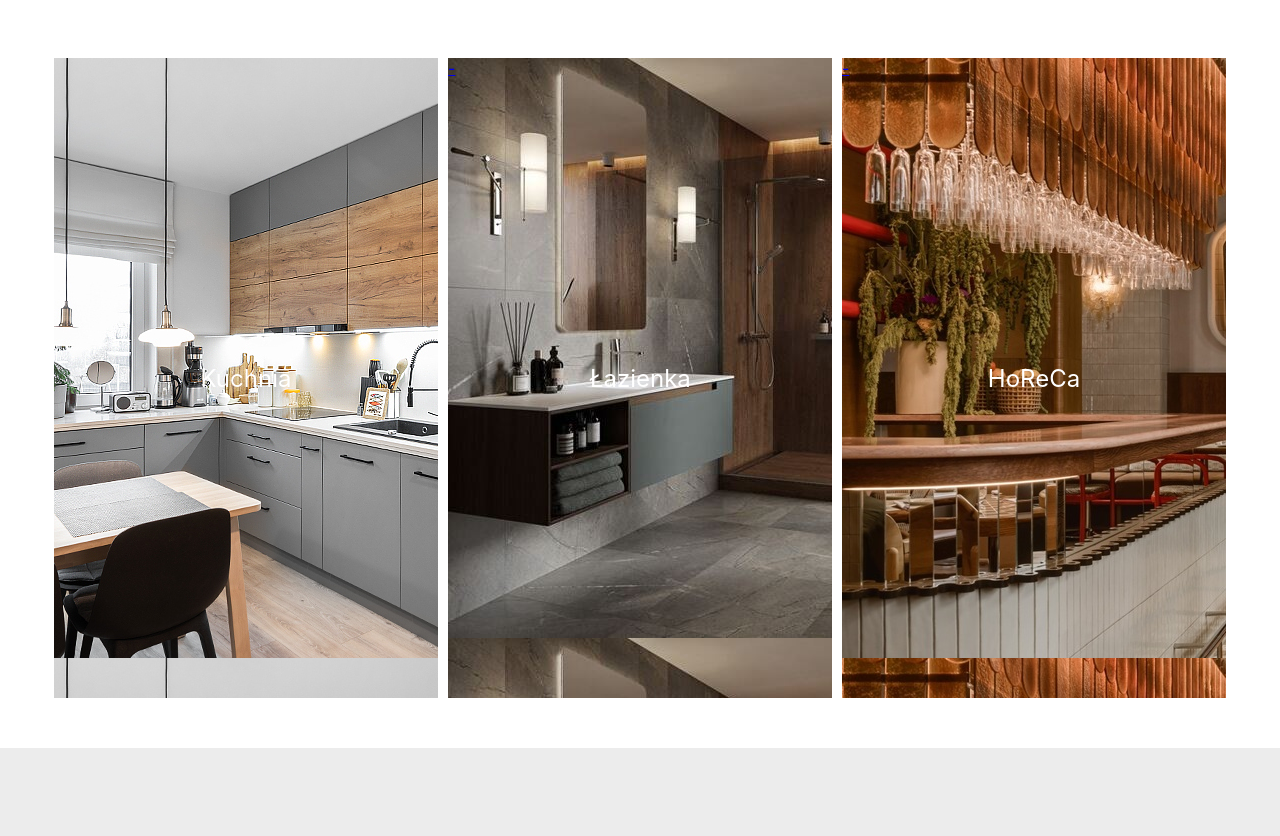
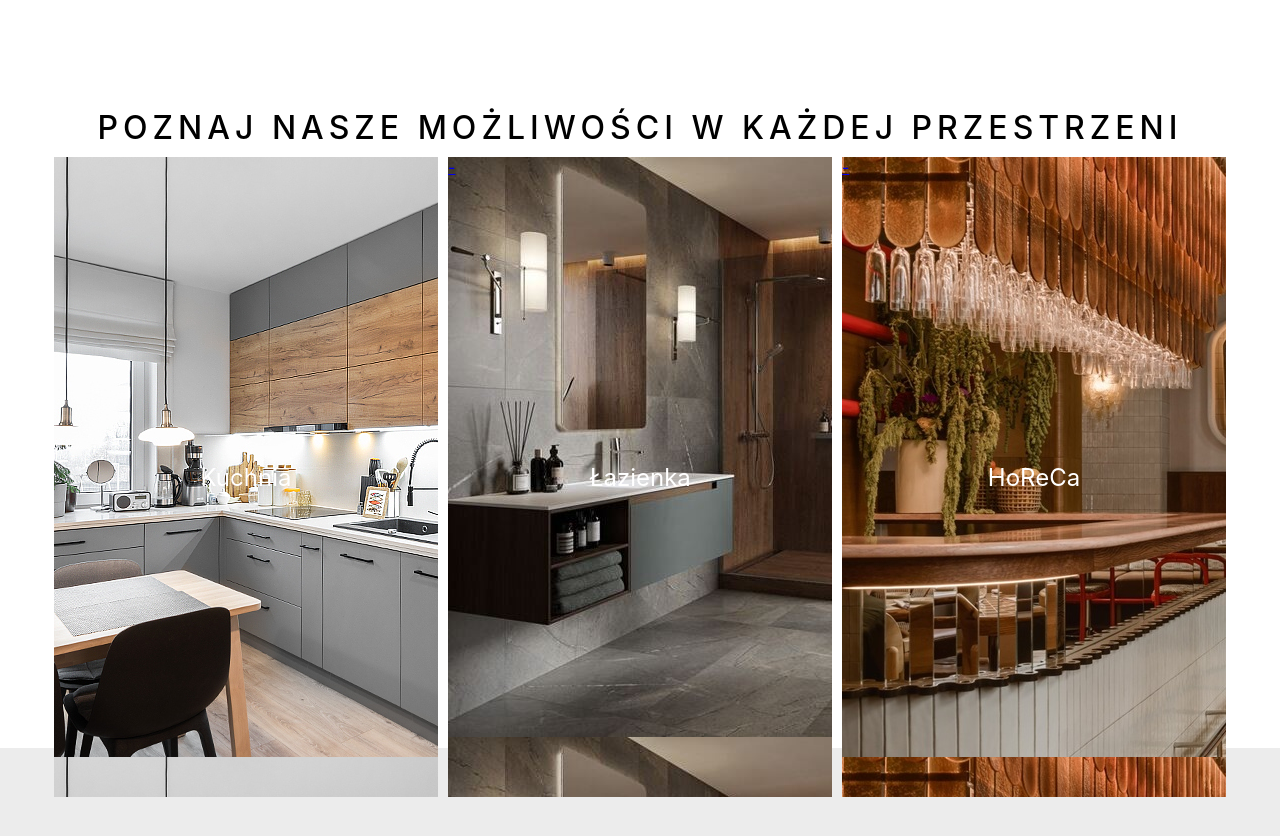
Before and after one commit to marcinoles87/my-app2, a React (Create React App) app: page / in a window 1280 px wide. Shown: the part 1589-2425 px from the top of the page. Built offline with nearby package versions, Linux system fonts and the light colour scheme.

Commit message:
add code

```diff
--- a/src/App.css
+++ b/src/App.css
@@ -381,8 +381,14 @@ i{
   gap: 10px;
   width: 100vw;
   height: 80vh;
+}
 
-
+.main-container h1{
+  margin-top: 50px;
+  text-align: center;
+  text-transform: uppercase;
+  letter-spacing: 5px;
+  font-weight: 450;
 }
 
 .main-container a{
--- a/src/components/Main.jsx
+++ b/src/components/Main.jsx
@@ -4,6 +4,8 @@ import { Link } from 'react-router'
 function Main() {
   return (
     <div className='main-container'>
+
+      <h1>Poznaj nasze możliwości w każdej przestrzeni</h1>
       <div className='main-element-one'>
         <Link to={'/kuchnia'}></Link>
         <p>Kuchnia</p>
```
